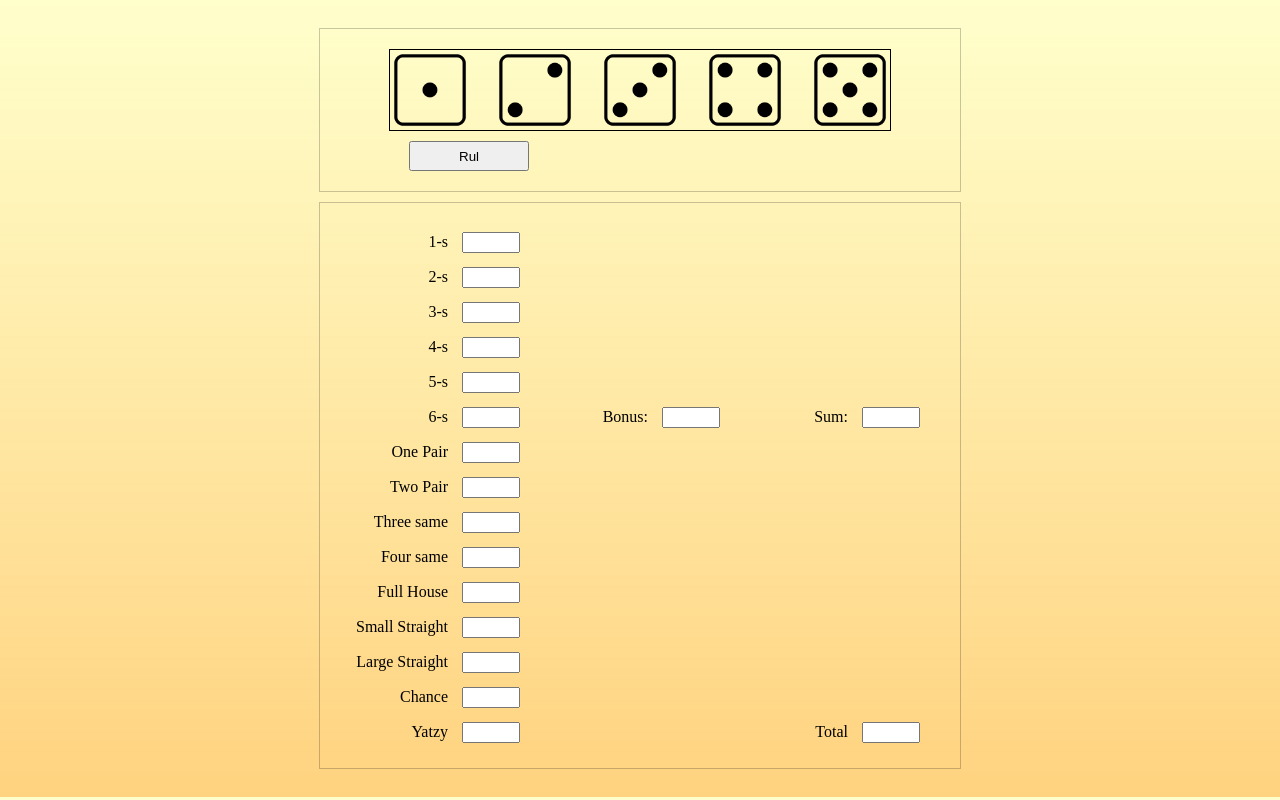
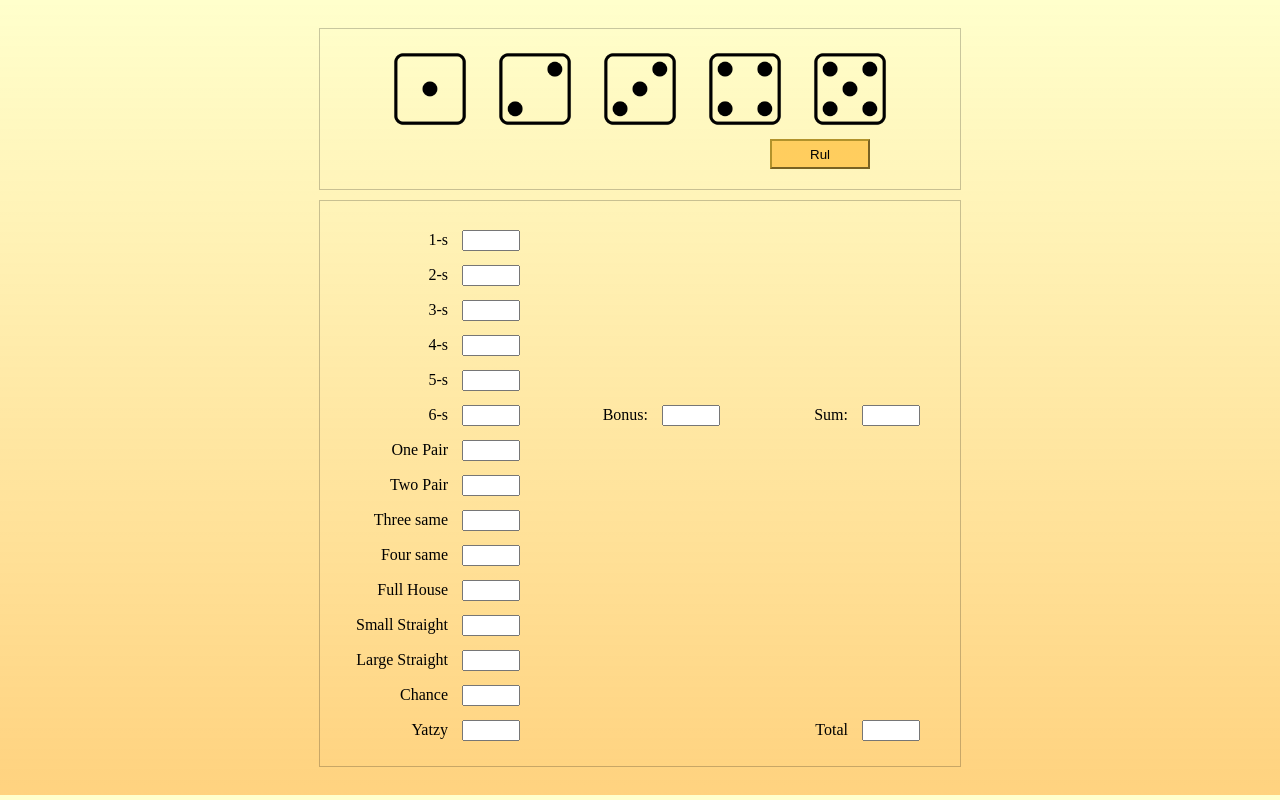
Before and after one commit to Danmusik22/Yatzy2023, a plain HTML site: page index.html in a window 1280 px wide. Drawn offline with Linux system fonts and the light colour scheme.

Commit message:
ekstra css

```diff
--- a/styles.css
+++ b/styles.css
@@ -1,7 +1,7 @@
 
 
 body {
-    background-image: linear-gradient(rgba(255, 255, 0, 0.200), rgba(255, 166, 0, 0.500));
+    background-image: linear-gradient(rgba(255, 255, 0, 0.200), rgba(255, 166, 0, 0.502));
     padding: 20px;
     display: grid;
     justify-content: center;
@@ -32,7 +32,6 @@ body {
     grid-template-columns: 80px 80px 80px 80px 80px;
     justify-content: space-between;
     width: 500px;
-    border: 1px solid;
 }
 
 .dice:hover {
@@ -46,13 +45,17 @@ img {
 #knap-rul {
     grid-row-start: 3;
     grid-row-end: 3;
-    grid-column-start: 1;
-    grid-column-end: 1;
+    grid-column-start: 4;
+    grid-column-end: 4;
 
     height: 30px;
-    width: 120px;
+    width: 100px;
     margin-top: 10px;
-    margin-left: 20px;
+    margin-right: 20px;
+
+    background-color: #ffa60080;
+    border-color: #8f7814ae;
+
 }
 
 /* -------------------------------------------------------------- */
```
